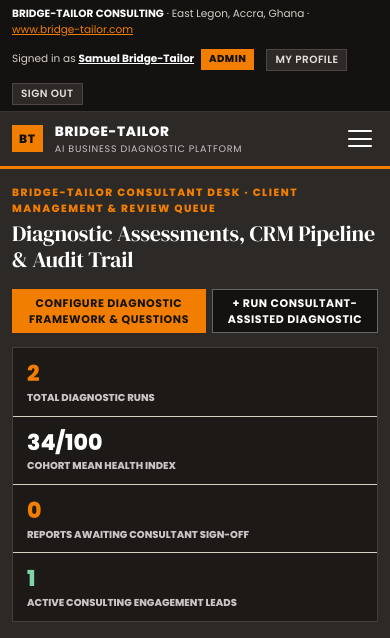
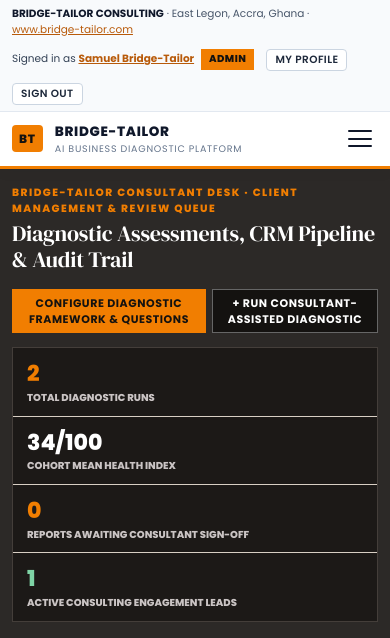
Before and after one commit to eabventures-champion/bridge-tailor, a Laravel app: page /consultant in a window 390 px wide. Shown: the top 638 px of the page. Run offline with Laravel 12, Linux system fonts and the light colour scheme; a user stored in the database is signed in; data comes from the database, SQL or seed files in the repository; data that the repository does not hold is empty.

Commit message:
Standardize premium white header design across all pages throughout the project

```diff
--- a/resources/views/layouts/app.blade.php
+++ b/resources/views/layouts/app.blade.php
@@ -95,14 +95,17 @@
             right: 0;
             width: 100%;
             z-index: 9999;
-            background-color: var(--bt-espresso);
+            background-color: rgba(255, 255, 255, 0.98);
+            backdrop-filter: blur(14px);
+            -webkit-backdrop-filter: blur(14px);
+            box-shadow: 0 2px 14px rgba(15, 23, 42, 0.05) !important;
         }
         /* Top Utility Strip */
         .bt-utility {
-            background-color: var(--bt-ink);
-            color: #d6cfc7;
+            background-color: #f8fafc;
+            color: #475569;
             font-size: 11px;
-            border-bottom: 1px solid #3a3532;
+            border-bottom: 1px solid #e2e8f0;
         }
         .bt-utility-inner {
             max-width: 1280px;
@@ -114,6 +117,9 @@
             gap: 12px;
             flex-wrap: wrap;
         }
+        .bt-utility strong {
+            color: #0f172a !important;
+        }
         .bt-role-form {
             display: inline-flex;
             align-items: center;
@@ -121,9 +127,9 @@
             margin: 0;
         }
         .bt-role-btn {
-            background-color: #2c2927;
-            color: #e6dfd8;
-            border: 1px solid #4d4642;
+            background-color: #ffffff;
+            color: #1e293b;
+            border: 1px solid #cbd5e1;
             padding: 2px 8px;
             font-size: 10.5px;
             font-weight: 600;
@@ -131,6 +137,7 @@
             cursor: pointer;
             text-transform: uppercase;
             letter-spacing: 0.04em;
+            border-radius: 4px !important;
         }
         .bt-role-btn.active, .bt-role-btn:hover {
             background-color: var(--bt-amber);
@@ -140,8 +147,8 @@
         /* Primary Header */
         .bt-header {
             position: relative;
-            background-color: var(--bt-espresso);
-            color: var(--bt-white);
+            background-color: rgba(255, 255, 255, 0.98);
+            color: var(--bt-ink);
             border-bottom: 3px solid var(--bt-amber);
         }
         .bt-header-inner {
@@ -166,6 +173,7 @@
             font-size: 14px;
             padding: 6px 9px;
             letter-spacing: 0.06em;
+            border-radius: 4px !important;
         }
         .bt-brand-text {
             display: flex;
@@ -176,42 +184,45 @@
             font-size: 15px;
             letter-spacing: 0.05em;
             text-transform: uppercase;
-            color: var(--bt-white);
+            color: #0f172a;
         }
         .bt-brand-sub {
             font-size: 10.5px;
-            color: #cac4c4;
+            color: #64748b;
             letter-spacing: 0.08em;
             text-transform: uppercase;
         }
         .bt-nav {
             display: flex;
             align-items: center;
-            gap: 2px;
+            gap: 6px;
             flex-wrap: wrap;
         }
         .bt-nav a {
-            padding: 7px 13px;
+            color: #1e293b;
+            border: 1px solid #cbd5e1;
+            border-radius: 6px !important;
+            padding: 7px 16px;
             font-size: 12px;
-            font-weight: 600;
-            color: #e6dfd8;
-            border: 1px solid transparent;
+            font-weight: 700;
             text-transform: uppercase;
             letter-spacing: 0.04em;
+            transition: all 0.25s ease;
         }
         .bt-nav-arrow {
             display: none !important;
         }
         .bt-nav a:hover, .bt-nav a.active {
             background-color: var(--bt-amber);
-            color: var(--bt-ink);
             border-color: var(--bt-amber);
+            color: #141210;
             border-radius: 6px !important;
+            box-shadow: 0 4px 14px rgba(241, 126, 1, 0.35) !important;
+            transform: translateY(-1px);
         }
         .bt-nav a.bt-nav-cta {
             background-color: var(--bt-amber);
             color: var(--bt-ink);
-            font-weight: 700;
             border-color: var(--bt-amber);
             border-radius: 6px !important;
             margin-left: 6px;
@@ -511,13 +524,10 @@
             display: block;
             width: 100%;
             height: 2.2px;
-            background-color: var(--bt-white);
+            background-color: #0f172a;
             border-radius: 2px !important;
             transition: all 0.3s cubic-bezier(0.4, 0, 0.2, 1);
             transform-origin: center;
-        }
-        .page-landing-light .bt-hamburger-icon .bt-bar {
-            background-color: #0f172a;
         }
         .bt-menu-toggle.is-active .bt-hamburger-icon .bt-bar:nth-child(1) {
             transform: translateY(7.4px) rotate(45deg);
@@ -958,12 +852,12 @@
         <div class="bt-utility">
             <div class="bt-utility-inner">
                 <div>
-                    <strong style="color:#fff;">BRIDGE-TAILOR CONSULTING</strong> · {{ $uiText('text.top_bar_office') }} ·
-                    <a href="https://bridge-tailor.com" target="_blank" rel="noopener" style="color:var(--bt-amber);text-decoration:underline;">www.bridge-tailor.com</a>
+                    <strong style="color:#0f172a;">BRIDGE-TAILOR CONSULTING</strong> · {{ $uiText('text.top_bar_office') }} ·
+                    <a href="https://bridge-tailor.com" target="_blank" rel="noopener" style="color:var(--bt-amber-deep);text-decoration:underline;">www.bridge-tailor.com</a>
                 </div>
                 <div style="display:flex;align-items:center;gap:12px;flex-wrap:wrap;">
                     @auth
-                        <span>Signed in as <a href="{{ route('profile.show') }}" style="color:#fff;font-weight:700;text-decoration:underline;">{{ auth()->user()->name }}</a>
+                        <span style="color:#334155;">Signed in as <a href="{{ route('profile.show') }}" style="color:var(--bt-amber-deep);font-weight:700;text-decoration:underline;">{{ auth()->user()->name }}</a>
                             <span class="tag tag-amber" style="margin-left:4px;">{{ strtoupper(auth()->user()->role) }}</span>
                         </span>
                         <a href="{{ route('profile.show') }}" class="bt-role-btn {{ request()->routeIs('profile.*') ? 'active' : '' }}">My Profile</a>
```
Also changed, not shown: other parts of resources/views/layouts/app.blade.php (+23 -137 lines).
